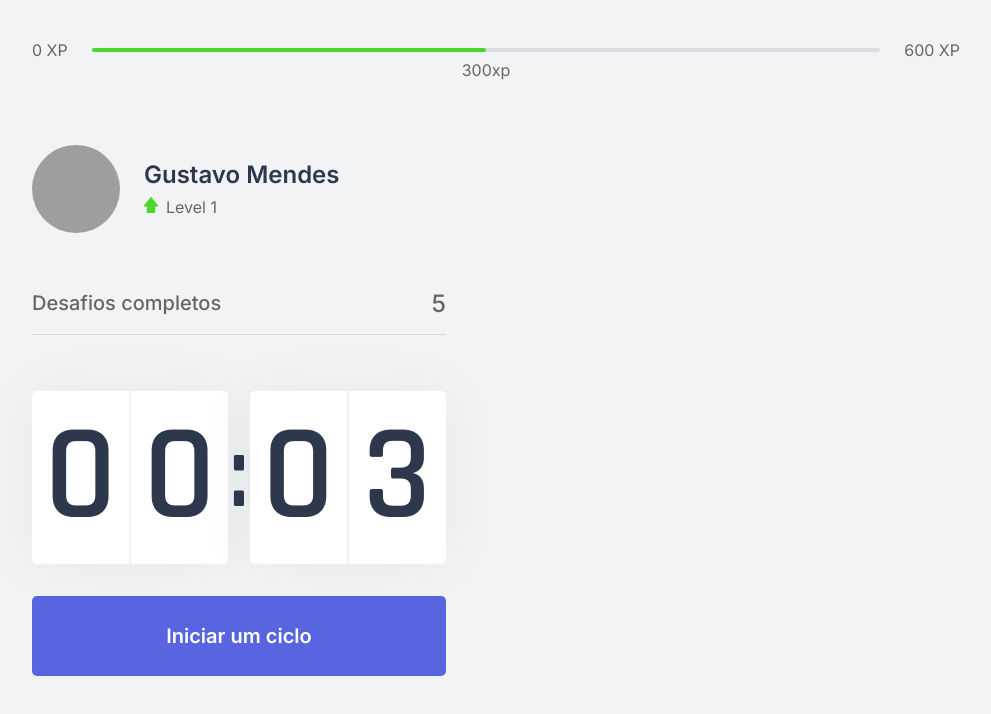
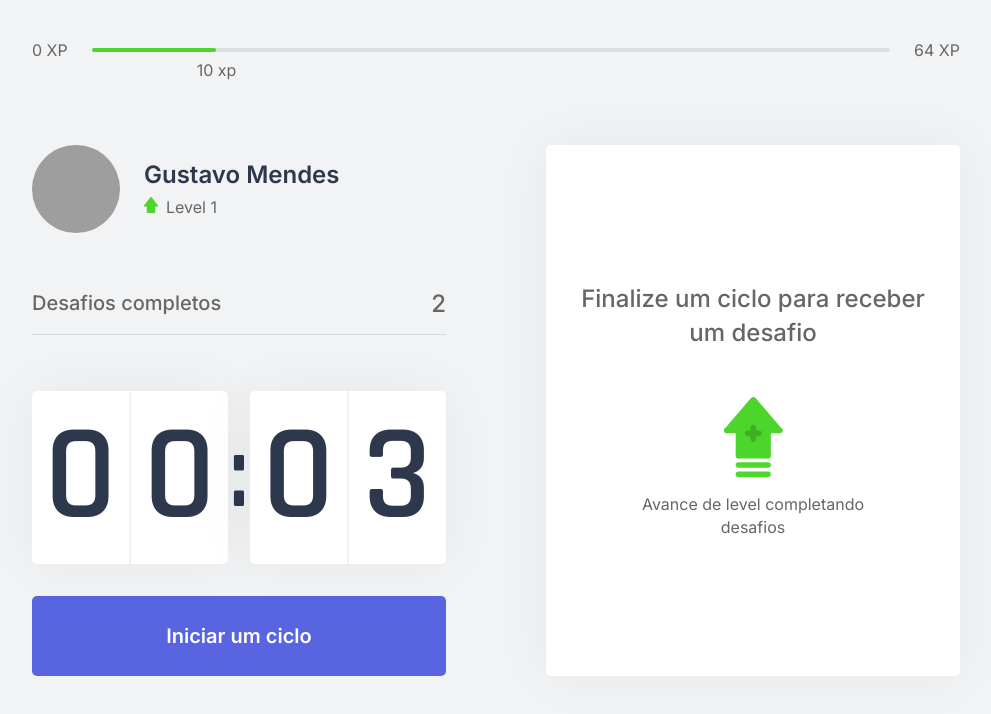
Before and after one commit to gustavomendess/pomodoro-time, a Next.js app: page / in a window 1280 px wide. Shown: the top 714 px of the page, without its empty margins (144-1135 px from the left). Built offline with nearby package versions, Linux system fonts and the light colour scheme; grey boxes are pictures that could not be loaded.

Commit message:
Passa a pegar os dados dinamicamente

```diff
--- a/src/components/CompletedChallenges.tsx
+++ b/src/components/CompletedChallenges.tsx
@@ -1,10 +1,14 @@
+import { useContext } from 'react';
+import { ChallengesContext } from '../contexts/ChallengesContext';
 import styles from '../styles/components/CompletedChallenges.module.css'
 
 export function CompletedChallenges() {
+  const { challengesCompleted } = useContext(ChallengesContext);
+
   return (
     <div className={styles.completedChallengesContainer}>
       <span>Desafios completos</span>
-      <span>5</span>
+      <span>{challengesCompleted}</span>
     </div>
   );
 }
--- a/src/components/ExperienceBar.tsx
+++ b/src/components/ExperienceBar.tsx
@@ -1,16 +1,22 @@
+import { useContext } from 'react';
+import { ChallengesContext } from '../contexts/ChallengesContext';
 import styles from '../styles/components/ExperienceBar.module.css'
 
 export function ExperienceBar() {
+  const { currentExperience, experienceToNextLevel } = useContext(ChallengesContext);
+
+  const percentToNextLevel = Math.round((currentExperience * 100)) / experienceToNextLevel;
+
   return(
     <header className={styles.experienceBar}>
       <span>0 XP</span>
       <div>
-        <div style={{ width: '50%'}} />
-        <span className={styles.currentExperience} style={{ left: '50%'}}>
-          300xp
+        <div style={{ width: `${percentToNextLevel}%`}} />
+        <span className={styles.currentExperience} style={{ left: `${percentToNextLevel}%`}}>
+          {currentExperience} xp
         </span>
       </div>
-      <span>600 XP</span>
+      <span>{experienceToNextLevel} XP</span>
     </header>
   );
 }
--- a/src/pages/_app.tsx
+++ b/src/pages/_app.tsx
@@ -1,7 +1,13 @@
 import '../styles/global.css'
 
+import { ChallengesProvider } from '../contexts/ChallengesContext'
+
 function MyApp({ Component, pageProps }) {
-  return <Component {...pageProps} />
+  return (
+    <ChallengesProvider>
+      <Component {...pageProps} />
+    </ChallengesProvider>
+  )
 }
 
 export default MyApp
--- a/src/pages/index.tsx
+++ b/src/pages/index.tsx
@@ -6,6 +6,7 @@ import { Profile } from '../components/Profile'
 import Head from 'next/head'
 
 import styles from '../styles/pages/Home.module.css'
+import { ChallengeBox } from '../components/ChallengeBox'
 
 function App() {
   return (
@@ -22,7 +23,7 @@ function App() {
           <CountDown />
         </div>
         <div>
-
+          <ChallengeBox/>
         </div>
       </section>
     </div>
```
